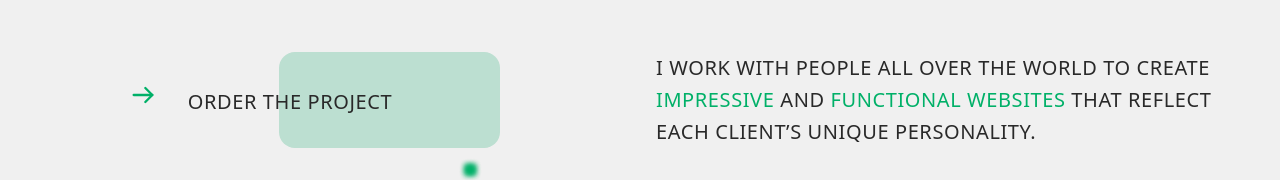
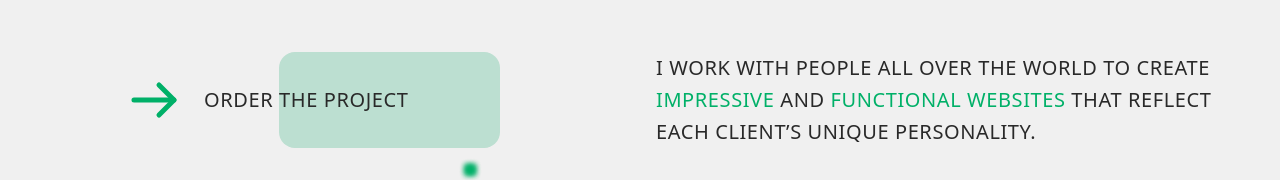
Before and after one commit to Iryna-Shenenko/Hermes, a website built with Vite: page src/index.html in a window 1280 px wide. Shown: the part 605-785 px from the top of the page. Built offline with nearby package versions, Linux system fonts and the light colour scheme; no server answers; files whose address does not match are found by name; what accordion-js, izitoast would draw is missing.

Commit message:
corecting5

```diff
--- a/src/css/hero.css
+++ b/src/css/hero.css
@@ -38,9 +38,10 @@
 .icon-arrow {
   color: #00B068;
   margin-right: 20px;
-  stroke-width: 2px;
+  stroke-width: 4px;
   stroke: #00b068;
 }
+
 
 .hero-link {
   font-family: var(--font-family);
@@ -53,6 +54,9 @@
   text-decoration: none;
   position: absolute;
   transition: color 0.25s cubic-bezier(0.4, 0, 0.2, 1);
+  display: flex;
+  justify-content: center;
+  align-items: center;
 }
 
 .hero-decor-div {
@@ -210,4 +214,10 @@
     left: 52%;
   }
 
+  .hero-link {
+    font-size: 20px;
+    line-height: 160%;
+
+  }
+
 }
--- a/src/partials/hero.html
+++ b/src/partials/hero.html
@@ -9,7 +9,7 @@
     <div class="hero-box">
       <div class="hero-btn">
         <a href="#work-together" class="hero-link">
-          <svg class="icon-arrow" width="38" height="28">
+          <svg class="icon-arrow" width="60" height="60">
             <use href="/img/arrow.svg#icon-Arrow-1"></use>
           </svg>
           ORDER THE PROJECT
@@ -22,8 +22,8 @@
         <span class="hero-span">functional websites</span> that reflect each
         client’s unique personality.
       </p>
-      </div>
-      </div>
+    </div>
+  </div>
 
   <div class="hero-list">
     <ul>
@@ -61,5 +61,4 @@
       </li>
     </ul>
   </div>
-
 </section>
```
